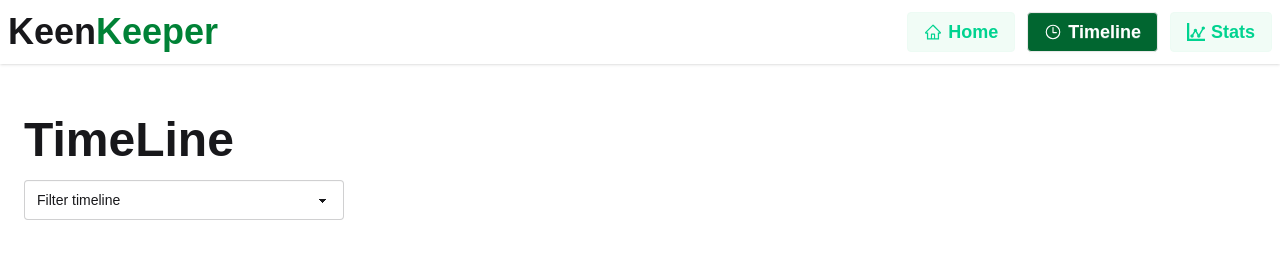
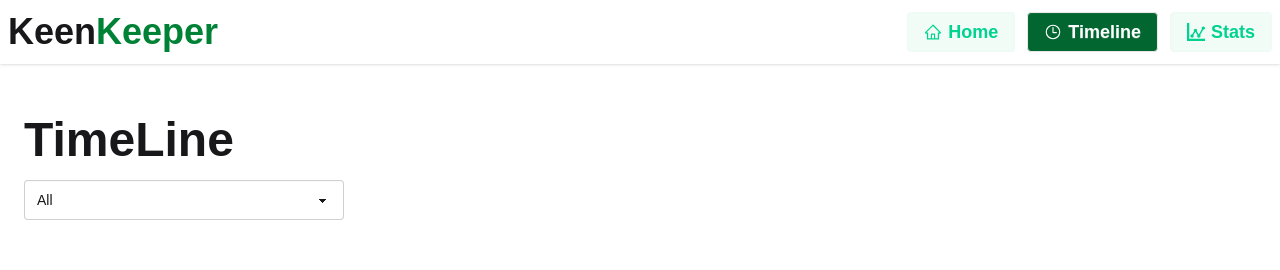
Before and after one commit to Mahabubislam50725/Assignment-7-B13, a React (Vite) app: page /timeline in a window 1280 px wide. Shown: the top 270 px of the page. Built offline with nearby package versions, Linux system fonts and the light colour scheme.

Commit message:
Sort Filter Part

```diff
--- a/src/Pages/TimeLine.jsx
+++ b/src/Pages/TimeLine.jsx
@@ -1,10 +1,12 @@
-import React, { useContext } from 'react';
+import React, { useContext, useState } from 'react';
 import { FriendTimeLineContext } from '../Context/FriendTimeLineContext';
 
 const TimeLine = () => {
 
     const { timeline } = useContext(FriendTimeLineContext);
 
+    // ✅ filter state
+    const [filter, setFilter] = useState("all");
 
     const getIcon = (type) => {
         if (type === "call") return "📞";
@@ -13,23 +15,38 @@
         return "🤝";
     };
 
+    // ✅ filtering logic
+    const filteredTimeline =
+        filter === "all"
+            ? timeline
+            : timeline.filter(item => item.type === filter);
+
     return (
         <div className='container mx-auto '>
             <div className='space-y-4 p-6 my-7'>
                 <h1 className='font-bold text-5xl'>TimeLine</h1>
-                <select defaultValue="Filter timeline" className="select">
-                    <option disabled={true}>Filter timeline</option>
-                    <option>Call</option>
-                    <option>Text</option>
-                    <option>Video</option>
+
+                {/* ✅ onChange added */}
+                <select
+                    defaultValue="all"
+                    onChange={(e) => setFilter(e.target.value)}
+                    className="select"
+                >
+                    <option value="all">All</option>
+                    <option value="call">Call</option>
+                    <option value="text">Text</option>
+                    <option value="video">Video</option>
                 </select>
             </div>
 
             <div className="space-y-4 p-4 mb-7">
                 {
-                  timeline.length == 0 ? <h2 className='font-bold text-4xl text-center my-5'>
+                    filteredTimeline.length === 0 ? (
+                        <h2 className='font-bold text-4xl text-center my-5'>
                             No activity yet!
-                  </h2> : timeline.map((item, index) => (
+                        </h2>
+                    ) : (
+                        filteredTimeline.map((item, index) => (
                             <div
                                 key={index}
                                 className="flex items-center gap-4 bg-gray-100 p-4 rounded-xl shadow-sm"
@@ -54,6 +71,7 @@
                                 </div>
                             </div>
                         ))
+                    )
                 }
             </div>
         </div>
```
Lines whose indentation alone changed are shown as unchanged.
